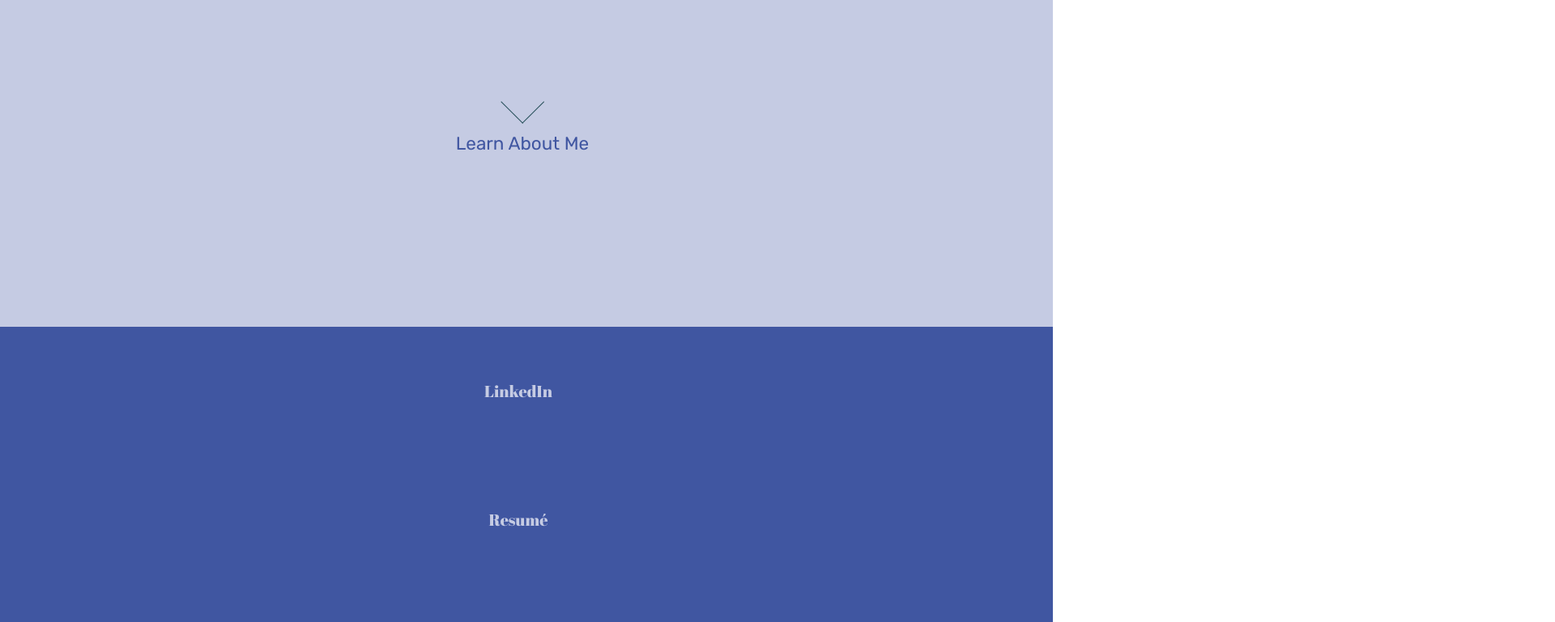
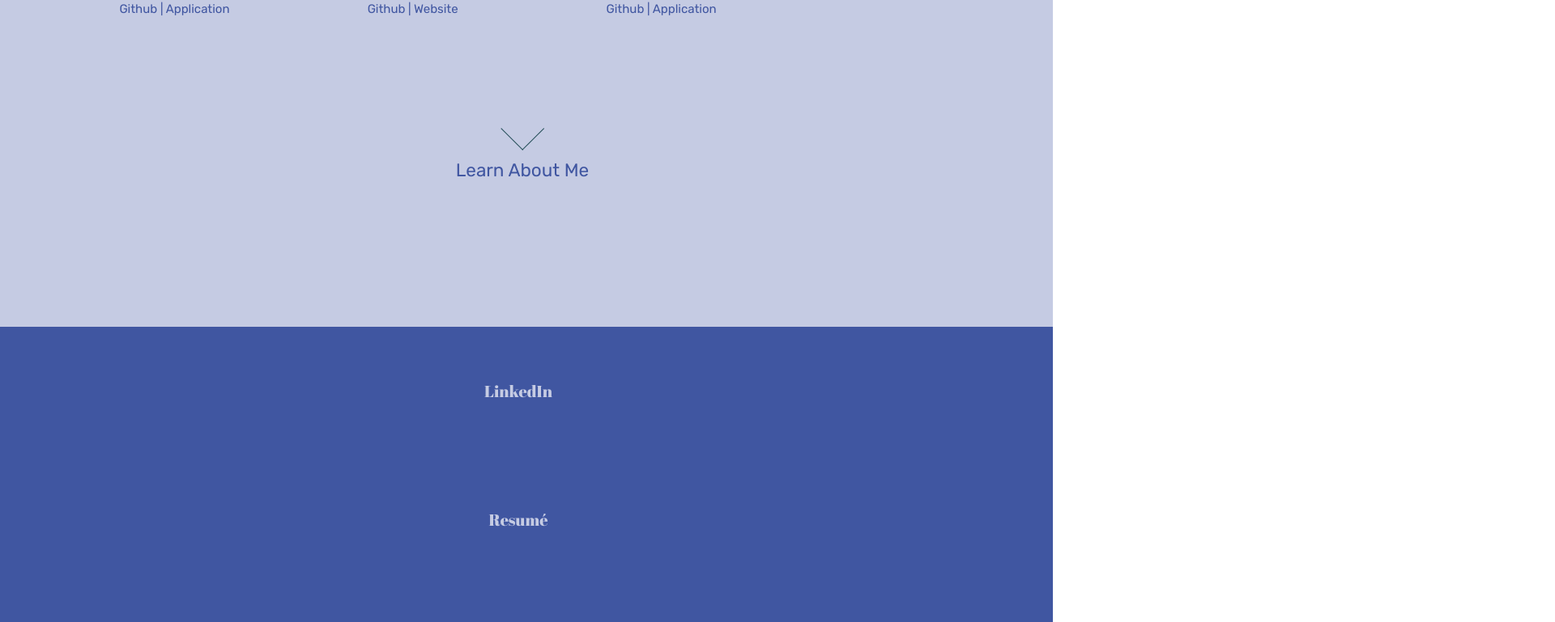
Before and after one commit to lenelow/lenelow.github.io, a plain HTML site: page index.html in a window 1280 px wide. Shown: the part 1216-1985 px from the top of the page at 81% size, 1920 px wide, since content can reach past the window. Drawn offline with nearby package versions, Linux system fonts and the light colour scheme; a web font is replaced by a local one.

Commit message:
added links

```diff
--- a/index.html
+++ b/index.html
@@ -30,7 +30,7 @@
 						<h1 id="myProjects">My Projects:</h1>
 						<ul class="projectList">
 							<li onMouseOver="hide('project2', 'project3', 'moreComing', 'myProjects')", onMouseOut="show('project2', 'project3', 'moreComing', 'myProjects')", id="project1" class="project">
-								<a class="test" href="https://github.com/lenelow/hangman/tree/gh-pages" target="_blank">
+								<a class="test" href="#">
 									<img src="snapshots/hangman.png">
 								</a>
 								<div class="blah">
@@ -45,15 +45,20 @@
 									<img src="snapshots/acupuncture_website.png">
 								</a>
 								<div class="blahblah">
-										This is website for a local acupuncture practice that's opening this month. It was built
-										with HTML and CSS. This experience was very different from building projects for General Assembly.
-										Not having creative agency and figuring out the best way to turn someone's vision into a real website were new
-										types of challenges. Although code-wise this was not my most challenging or exciting project,
-										learning about the other types of challeneges that come up in this line of work was an invaluable experience.
+									This is website for a local acupuncture practice that's opening this month. It was built
+									with HTML and CSS. This experience was very different from building projects for General Assembly.
+									Not having creative agency and figuring out the best way to turn someone's vision into a real website were new
+									types of challenges. Although code-wise this was not my most challenging or exciting project,
+									learning about the other types of challeneges that come up in this line of work was an invaluable experience.
 								</div>
 							</li>
 							<li onMouseOver="hide('project1', 'project2', 'moreComing', 'myProjects')", onMouseOut="show('project1', 'project2', 'moreComing', 'myProjects')", id="project3" class="project"><a href="https://placeholder.com"><img src="http://via.placeholder.com/280x280"></a></li>
 							<li id="moreComing"><h2 class="browse">More on the way...</h2></li>
+						</ul>
+						<ul class="linkList">
+							<li id="hangmanLinks"><a href="https://github.com/lenelow/hangman/tree/gh-pages" target="_blank">Github</a> | <a href="https://lenelow.github.io/hangman/index.html" target="_blank">Application</a></li>
+							<li id="websiteLinks"><a href="https://github.com/lenelow/Homework/tree/newest-version/final%20project/acupuncturewebsite" target="_blank">Github</a> | <a href="http://www.centerforintegrativeacupuncture.com" target="_blank">Website</a></li>
+							<li id="fitnessFriendsLinks"><a href="#" target="_blank">Github</a> | <a href="#" target="_blank">Application</a></li>
 						</ul>
 					</div>
 					<div class="container">
--- a/style.css
+++ b/style.css
@@ -181,6 +181,14 @@ button:focus {
 	color: #4056A1;
 }
 
+.links {
+	margin-top: 10px;
+}
+
+.secondTest {
+	margin-bottom: 50px;
+}
+
 #eliminateUnderline {
 	text-decoration: none;
 }
@@ -191,9 +199,28 @@ button:focus {
 	margin-left: -20;
 }
 
+.linkList {
+	list-style-type: none;
+	width: 665vw;
+}
+
 .browse {
 	float: left;
 	margin-bottom: 110px;
+}
+
+.linkList li {
+	display: inline-block;
+	padding: 0 7vw;
+}
+
+.linkList #hangmanLinks {
+	padding: 0 6vw 0 8vw;
+}
+
+.linkList li a {
+	text-decoration: none;
+	color: #4056A1;
 }
 
 .containerThree {
```
